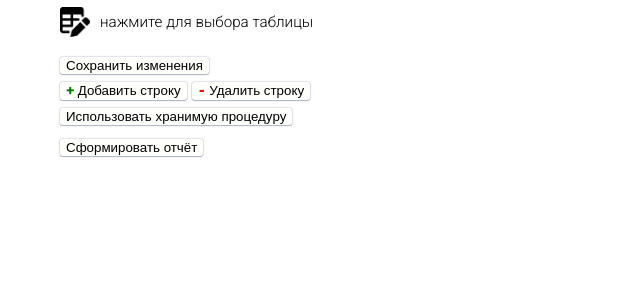
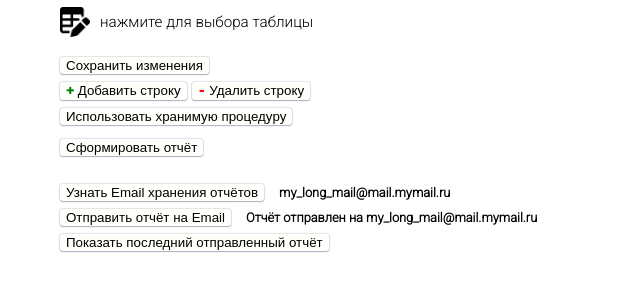
Before and after one commit to shevtsov-dmitry/staff-schedule, a website built with Vite: page web/staff-schedule.html in a window 1280 px wide. Shown: the part 72-362 px from the top of the page, without its empty margins (0-640 px from the left). Built offline with nearby package versions, Linux system fonts and the light colour scheme; no server answers; what handsontable would draw is missing.

Commit message:
style: base start buttons

```diff
--- a/web/staff-schedule.html
+++ b/web/staff-schedule.html
@@ -101,11 +101,32 @@
         </button>
         <h3 id="timer"></h3>
     </div>
+</div>
 
+<div class="email-operations-div">
+    <div class="email-operations-subdiv">
+        <button class="beautiful-button-style blue-white-on-hover" id="storage-email-show-btn">
+            Узнать Email хранения отчётов
+        </button>
+        <p class="email-operations-announce-text" id="storage-email-announcer">my_long_mail@mail.mymail.ru</p>
+    </div>
+    <div class="email-operations-subdiv">
+        <button class="beautiful-button-style blue-white-on-hover" id="send-report-to-email-btn">
+            Отправить отчёт на Email
+        </button>
+        <p class="email-operations-announce-text" id="answer-message-from-email-api">Отчёт отправлен на my_long_mail@mail.mymail.ru</p>
+
+    </div>
+    <div class="email-operations-subdiv">
+        <button class="beautiful-button-style blue-white-on-hover" id="get-email-data=btn">
+            Показать последний отправленный отчёт
+        </button>
+    </div>
 </div>
 
 <footer></footer>
+</body>
 <!-- adding scripts -->
 <script type="module" src="scripts/main.js"></script>
-</body>
+
 </html>
--- a/web/style/style.scss
+++ b/web/style/style.scss
@@ -437,3 +437,28 @@ footer{
   margin: 0 0 0 10px;
   font-family: monospace;
 }
+
+.email-operations-div{
+  margin-left: $start-margin;
+  display: flex;
+  flex-direction: column;
+
+}
+
+.email-operations-subdiv{
+  display: flex;
+  align-items: center;
+  margin-top: 8px;
+
+  button{
+    width: fit-content;
+    height: fit-content;
+  }
+  .email-operations-announce-text{
+    margin: 0 0 0 15px;
+    padding: 0;
+    font-family: 'Roboto', sans-serif;
+    font-size: 0.8em;
+    font-weight: bold;
+  }
+}
```
Also changed, not shown: web/style/style.css.
